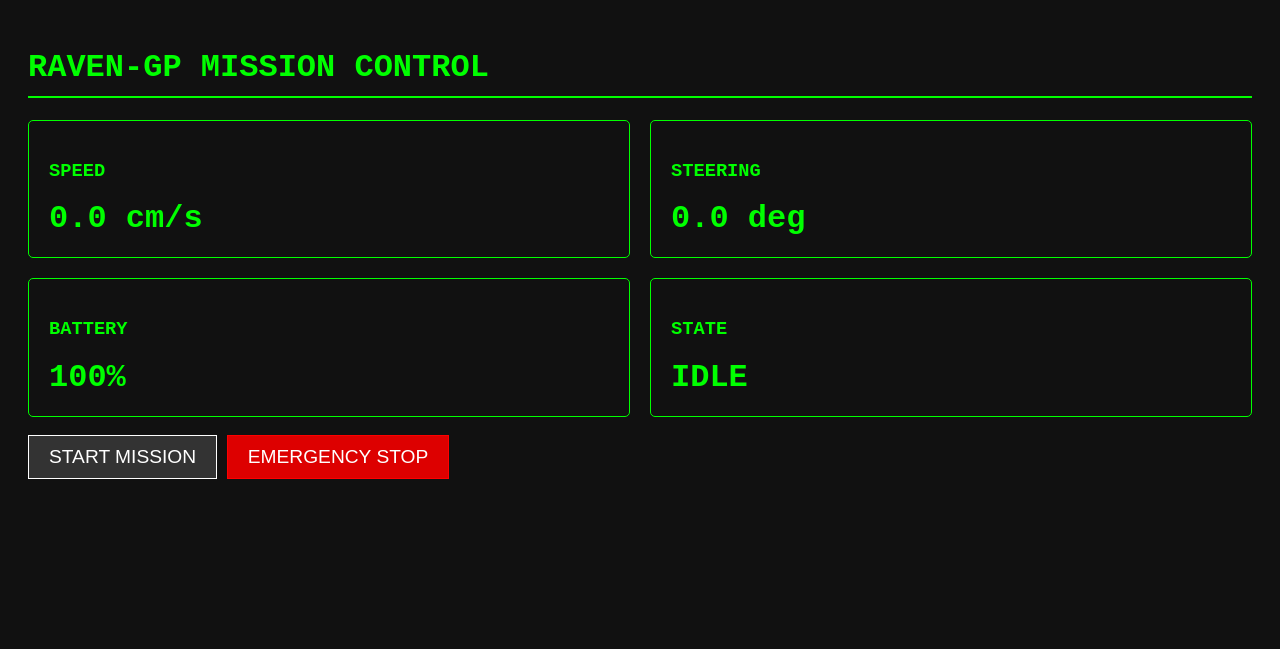
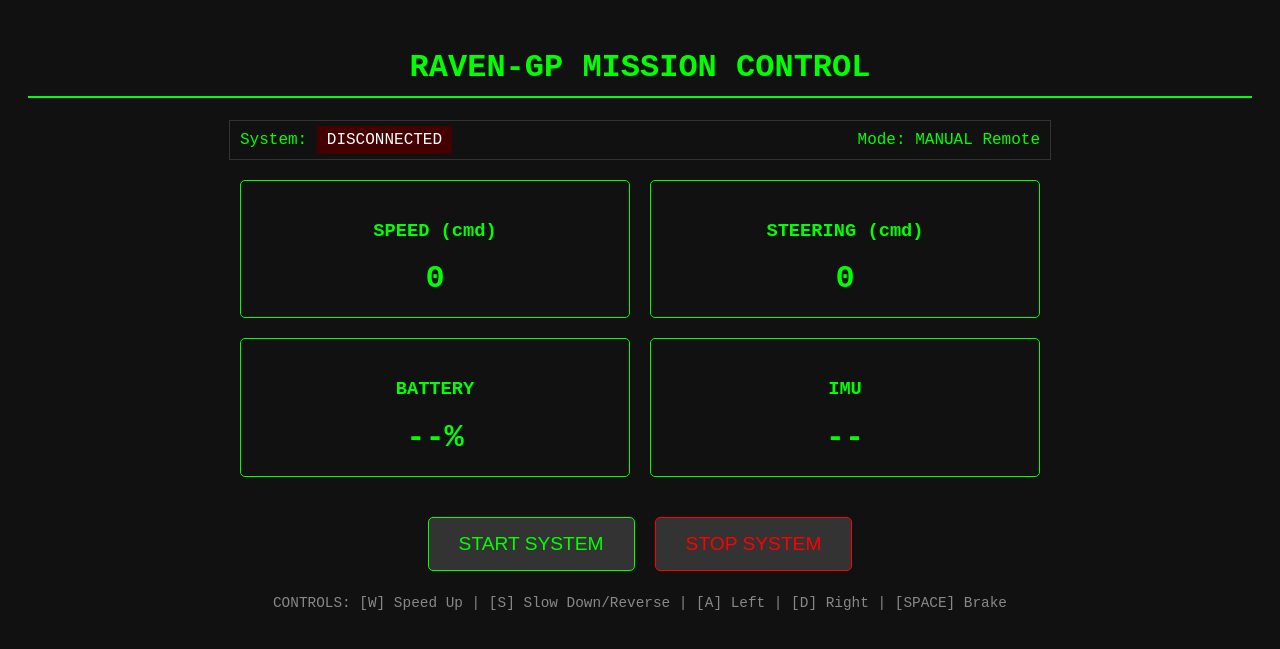
Before and after one commit to RAVEN-GP/raven-computer, a Flask app: page / in a window 1280 px wide. Shown: the top 649 px of the page. Run offline with Flask 3, Linux system fonts and the light colour scheme; some libraries are stand-ins or nearby versions.

Commit message:
feat: adjust by adding dual architecture for the arduino

```diff
--- a/requirements.txt
+++ b/requirements.txt
@@ -1,2 +1,3 @@
 cryptography==3.4.8
 Twisted==22.10.0
+pytest
--- a/src/dashboard/templates/index.html
+++ b/src/dashboard/templates/index.html
@@ -2,64 +2,186 @@
 <html lang="en">
 <head>
     <meta charset="UTF-8">
-    <title>RAVEN Telemetry</title>
+    <title>RAVEN Telemetry & Control</title>
     <script src="https://cdnjs.cloudflare.com/ajax/libs/socket.io/4.0.1/socket.io.js"></script>
     <style>
-        body { font-family: 'Courier New', monospace; background: #111; color: #0f0; padding: 20px; }
-        .dashboard { display: grid; grid-template-columns: 1fr 1fr; gap: 20px; }
-        .card { border: 1px solid #0f0; padding: 20px; border-radius: 5px; }
-        h1 { border-bottom: 2px solid #0f0; padding-bottom: 10px; }
-        .value { font-size: 2em; font-weight: bold; }
-        button { background: #333; color: #fff; border: 1px solid #fff; padding: 10px 20px; cursor: pointer; font-size: 1.2em; }
-        button.stop { background: #d00; border-color: #f00; color: #fff; }
-        button:hover { opacity: 0.8; }
+        body { font-family: 'Courier New', monospace; background: #111; color: #0f0; padding: 20px; display: flex; flex-direction: column; align-items: center; }
+        .dashboard { display: grid; grid-template-columns: 1fr 1fr; gap: 20px; width: 100%; max-width: 800px; margin-bottom: 20px; }
+        .card { border: 1px solid #0f0; padding: 20px; border-radius: 5px; text-align: center; }
+        h1 { border-bottom: 2px solid #0f0; padding-bottom: 10px; width: 100%; text-align: center; }
+        .value { font-size: 2em; font-weight: bold; margin-top: 10px; }
+        .status-bar { width: 100%; max-width: 800px; display: flex; justify-content: space-between; margin-bottom: 20px; border: 1px solid #333; padding: 10px; }
+        .controls-info { color: #888; margin-top: 10px; font-size: 0.9em; text-align: center; }
+
+        button { background: #333; color: #fff; border: 1px solid #fff; padding: 15px 30px; cursor: pointer; font-size: 1.2em; border-radius: 5px; margin: 0 10px; transition: all 0.2s; }
+        button:hover { background: #555; }
+        button:active { transform: scale(0.98); }
+        button.start { border-color: #0f0; color: #0f0; }
+        button.start:hover { background: #003300; }
+        button.stop { border-color: #f00; color: #f00; }
+        button.stop:hover { background: #330000; }
+
+        .connection-status { padding: 5px 10px; border-radius: 3px; }
+        .connected { background: #004400; color: #fff; }
+        .disconnected { background: #440000; color: #fff; }
+
+        .control-panel { display: flex; justify-content: center; margin-top: 20px; }
     </style>
 </head>
 <body>
     <h1>RAVEN-GP MISSION CONTROL</h1>
 
+    <div class="status-bar">
+        <div>System: <span id="sys-status" class="connection-status disconnected">DISCONNECTED</span></div>
+        <div>Mode: <span id="driving-mode">MANUAL Remote</span></div>
+    </div>
+
     <div class="dashboard">
         <div class="card">
-            <h3>SPEED</h3>
-            <div id="speed" class="value">0.0 cm/s</div>
+            <h3>SPEED (cmd)</h3>
+            <div id="speed" class="value">0</div>
         </div>
         <div class="card">
-            <h3>STEERING</h3>
-            <div id="steer" class="value">0.0 deg</div>
+            <h3>STEERING (cmd)</h3>
+            <div id="steer" class="value">0</div>
         </div>
         <div class="card">
             <h3>BATTERY</h3>
-            <div id="battery" class="value">100%</div>
+            <div id="battery" class="value">--%</div>
         </div>
         <div class="card">
-            <h3>STATE</h3>
-            <div id="state" class="value">IDLE</div>
+            <h3>IMU</h3>
+            <div id="imu" class="value">--</div>
         </div>
     </div>
 
-    <br>
-    <div class="controls">
-        <button onclick="sendCommand('start')">START MISSION</button>
-        <button class="stop" onclick="sendCommand('emergency_stop')">EMERGENCY STOP</button>
+    <div class="control-panel">
+        <button class="start" onclick="sendSystemCommand(30)">START SYSTEM</button>
+        <button class="stop" onclick="sendSystemCommand(0)">STOP SYSTEM</button>
+    </div>
+
+    <div class="controls-info">
+        <p>CONTROLS: [W] Speed Up | [S] Slow Down/Reverse | [A] Left | [D] Right | [SPACE] Brake</p>
     </div>
 
     <script type="text/javascript">
-        var socket = io();
+        // Connect directly to the Brain process (port 5005)
+        // If Brain is on a different machine, replace localhost with its IP
+        const BRAIN_URL = 'http://' + window.location.hostname + ':5005';
+        console.log("Connecting to Brain at:", BRAIN_URL);
 
+        var socket = io(BRAIN_URL);
+
+        // State
+        var currentSpeed = 0.0;
+        var currentSteer = 0.0;
+        var maxSpeed = 30.0; // cm/s
+        var maxSteer = 23.0; // degrees
+        var speedStep = 2.0;
+        var steerStep = 3.0;
+        var isSystemActive = false;
+
+        // Visual Updates
+        function updateDisplay() {
+            document.getElementById('speed').innerText = currentSpeed.toFixed(1);
+            document.getElementById('steer').innerText = currentSteer.toFixed(1);
+        }
+
+        // Socket Events
         socket.on('connect', function() {
-            console.log("Connected to RAVEN Core");
+            console.log("Connected to RAVEN Brain");
+            const statusEl = document.getElementById('sys-status');
+            statusEl.innerText = "ONLINE";
+            statusEl.className = "connection-status connected";
+
+            // Request initial state/session
+            socket.emit('message', JSON.stringify({ "Name": "SessionAccess", "Value": "Request" }));
         });
 
-        socket.on('telemetry_update', function(data) {
-            document.getElementById('speed').innerText = data.speed.toFixed(1) + " cm/s";
-            document.getElementById('steer').innerText = data.steer.toFixed(1) + " deg";
-            document.getElementById('battery').innerText = data.battery + "%";
-            document.getElementById('state').innerText = data.state;
+        socket.on('disconnect', function() {
+            console.log("Disconnected from RAVEN Brain");
+            const statusEl = document.getElementById('sys-status');
+            statusEl.innerText = "OFFLINE";
+            statusEl.className = "connection-status disconnected";
         });
 
-        function sendCommand(cmd) {
-            socket.emit('command', cmd);
+        socket.on('BatteryLvl', function(data) {
+            document.getElementById('battery').innerText = data.value + "%";
+        });
+
+        // Command Sending
+        function sendSystemCommand(mode) {
+            // Mode 30 = Start (Klem 30), Mode 0 = Stop (Klem 0)
+            console.log("Sending System Command: Klem", mode);
+            socket.emit('message', JSON.stringify({ "Name": "Klem", "Value": mode.toString() }));
+
+            if (mode === 30) {
+                isSystemActive = true;
+                // Enable sensors
+                socket.emit('message', JSON.stringify({ "Name": "ToggleBatteryLvl", "Value": "True" }));
+                socket.emit('message', JSON.stringify({ "Name": "ToggleImuData", "Value": "True" }));
+            } else {
+                isSystemActive = false;
+                currentSpeed = 0;
+                currentSteer = 0;
+                updateDisplay();
+            }
         }
+
+        function emitControl() {
+            if (!isSystemActive) return;
+
+            // Send Speed
+            socket.emit('message', JSON.stringify({
+                "Name": "SpeedMotor",
+                "Value": Math.round(currentSpeed).toString()
+            }));
+
+            // Send Steer
+            socket.emit('message', JSON.stringify({
+                "Name": "SteerMotor",
+                "Value": Math.round(currentSteer).toString()
+            }));
+        }
+
+        // Keyboard Input
+        document.addEventListener('keydown', (event) => {
+            if (!isSystemActive && event.key !== ' ') return; // Allow space to brake always? No, only if active.
+
+            switch(event.key.toLowerCase()) {
+                case 'w':
+                case 'arrowup':
+                    currentSpeed = Math.min(currentSpeed + speedStep, maxSpeed);
+                    break;
+                case 's':
+                case 'arrowdown':
+                    currentSpeed = Math.max(currentSpeed - speedStep, -maxSpeed);
+                    break;
+                case 'a':
+                case 'arrowleft':
+                    currentSteer = Math.max(currentSteer - steerStep, -maxSteer);
+                    break;
+                case 'd':
+                case 'arrowright':
+                    currentSteer = Math.min(currentSteer + steerStep, maxSteer);
+                    break;
+                case ' ':
+                    currentSpeed = 0;
+                    break;
+                default:
+                    return; // Quit if not a control key
+            }
+            updateDisplay();
+            emitControl();
+        });
+
+        document.addEventListener('keyup', (event) => {
+            // Optional: Auto-center steering or coasting logic could go here
+            // For now, we keep the value until changed (Latch mode)
+            // Or we could implement "hold to move" logic.
+            // Stick to latch for now as it's easier to control with latency.
+        });
+
     </script>
 </body>
 </html>
```
Also changed, not shown: tests/test_dashboard.py (added, +14 -0 lines).
